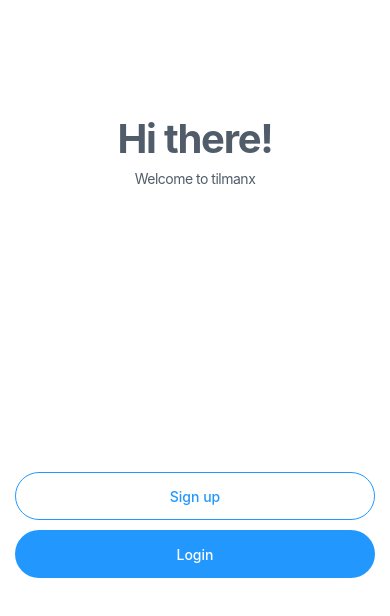
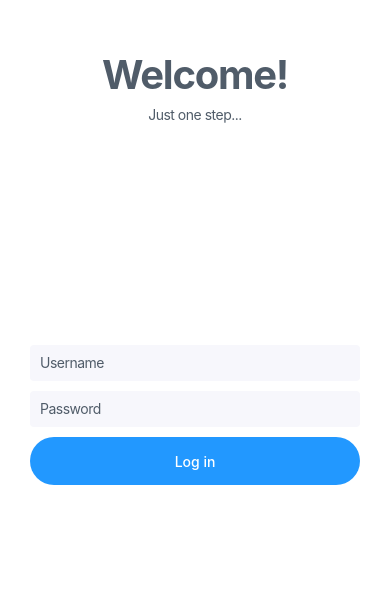
Before and after one commit to abteilung6/tilmanx, a React Native app in the folder TilmanxApp/: screen /Login in a window 390 px wide. Shown: the part 166-782 px from the top of the page. Built offline with nearby package versions, Linux system fonts and the light colour scheme.

Commit message:
feat: add login screen

```diff
--- /dev/null
+++ b/TilmanxApp/src/components/TextInput/TextInput.tsx
@@ -0,0 +1,32 @@
+import React from 'react';
+import {
+  StyleSheet,
+  TextInput as NativeTextInput,
+  TextInputProps as NativeTextInputProps,
+} from 'react-native';
+
+import {defaultTheme} from '../../styles/theme';
+
+export type TextInputProps = NativeTextInputProps;
+
+export const TextInput: React.FC<TextInputProps> = ({style, ...props}) => {
+  const render = (): React.ReactElement => {
+    return (
+      <NativeTextInput
+        style={[defaultTheme.typography.body1, styles.textInput, style]}
+        {...props}
+      />
+    );
+  };
+
+  return render();
+};
+
+const styles = StyleSheet.create({
+  textInput: {
+    backgroundColor: defaultTheme.solidColors.offWhite,
+    borderRadius: 4,
+    paddingVertical: 6,
+    paddingHorizontal: 10,
+  },
+});
--- a/TilmanxApp/src/navigation/RootNavigator.tsx
+++ b/TilmanxApp/src/navigation/RootNavigator.tsx
@@ -3,6 +3,7 @@ import {createStackNavigator} from '@react-navigation/stack';
 
 import {RootStackParamList} from './types';
 import {WalkthroughScreen} from '../screens/WalkthroughScreen';
+import {LoginScreen} from '../screens/LoginScreen';
 
 export const RootStack = createStackNavigator<RootStackParamList>();
 
@@ -13,6 +14,7 @@ export const RootNavigator: React.FC = () => {
         initialRouteName="Walkthrough"
         screenOptions={{headerShown: false}}>
         <RootStack.Screen name="Walkthrough" component={WalkthroughScreen} />
+        <RootStack.Screen name="Login" component={LoginScreen} />
       </RootStack.Navigator>
     );
   };
--- a/TilmanxApp/src/navigation/types.ts
+++ b/TilmanxApp/src/navigation/types.ts
@@ -1,3 +1,4 @@
 export type RootStackParamList = {
   Walkthrough: undefined;
+  Login: undefined;
 };
--- /dev/null
+++ b/TilmanxApp/src/screens/LoginScreen.tsx
@@ -0,0 +1,72 @@
+import React from 'react';
+import {StyleSheet, Text, View} from 'react-native';
+import {StackScreenProps} from '@react-navigation/stack';
+
+import {RootStackParamList} from '../navigation/types';
+import {defaultTheme} from '../styles/theme';
+import {Button} from '../components/Button/Button';
+import {TextInput} from '../components/TextInput/TextInput';
+
+export const LoginScreen: React.FC<
+  StackScreenProps<RootStackParamList, 'Login'>
+> = () => {
+  const render = (): React.ReactElement => {
+    return (
+      <View style={styles.container}>
+        {renderTitle()}
+        {renderForm()}
+      </View>
+    );
+  };
+
+  const renderTitle = (): React.ReactElement => {
+    return (
+      <View style={styles.titleView}>
+        <Text style={defaultTheme.typography.h1}>Welcome!</Text>
+        <Text style={defaultTheme.typography.body1}>Just one step...</Text>
+      </View>
+    );
+  };
+
+  const renderForm = (): React.ReactElement => {
+    return (
+      <View style={styles.formView}>
+        <View>
+          <TextInput placeholder="Username" style={styles.textInput} />
+          <TextInput
+            placeholder="Password"
+            secureTextEntry
+            style={styles.textInput}
+          />
+        </View>
+        <View style={styles.button}>
+          <Button>Log in</Button>
+        </View>
+      </View>
+    );
+  };
+
+  return render();
+};
+
+const styles = StyleSheet.create({
+  container: {
+    flex: 1,
+    marginHorizontal: 15,
+  },
+  titleView: {
+    flex: 3,
+    justifyContent: 'center',
+    alignItems: 'center',
+  },
+  formView: {
+    flex: 2,
+    marginHorizontal: 15,
+  },
+  textInput: {
+    marginVertical: 5,
+  },
+  button: {
+    marginVertical: 5,
+  },
+});
--- a/TilmanxApp/src/screens/WalkthroughScreen.tsx
+++ b/TilmanxApp/src/screens/WalkthroughScreen.tsx
@@ -8,7 +8,7 @@ import {defaultTheme} from '../styles/theme';
 
 export const WalkthroughScreen: React.FC<
   StackScreenProps<RootStackParamList, 'Walkthrough'>
-> = () => {
+> = ({navigation}) => {
   const render = (): React.ReactElement => {
     return (
       <View style={styles.container}>
@@ -34,7 +34,7 @@ export const WalkthroughScreen: React.FC<
           <Button variant="secondary">Sign up</Button>
         </View>
         <View style={styles.button}>
-          <Button>Login</Button>
+          <Button onPress={() => navigation.navigate('Login')}>Login</Button>
         </View>
       </View>
     );
--- a/TilmanxApp/src/styles/color.ts
+++ b/TilmanxApp/src/styles/color.ts
@@ -1,5 +1,6 @@
 export enum SolidColor {
   blue = '#2298FF',
   white = '#FFFFFF',
+  offWhite = '#F7F7FC',
   gray = '#505C69',
 }
```
